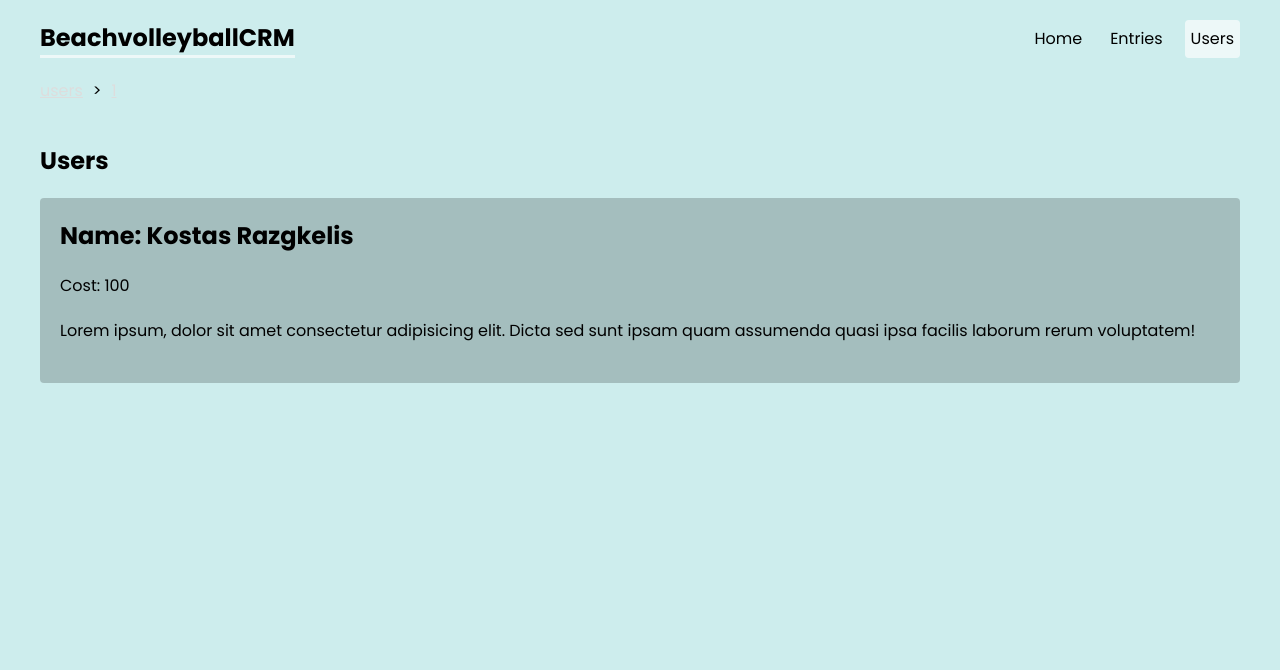
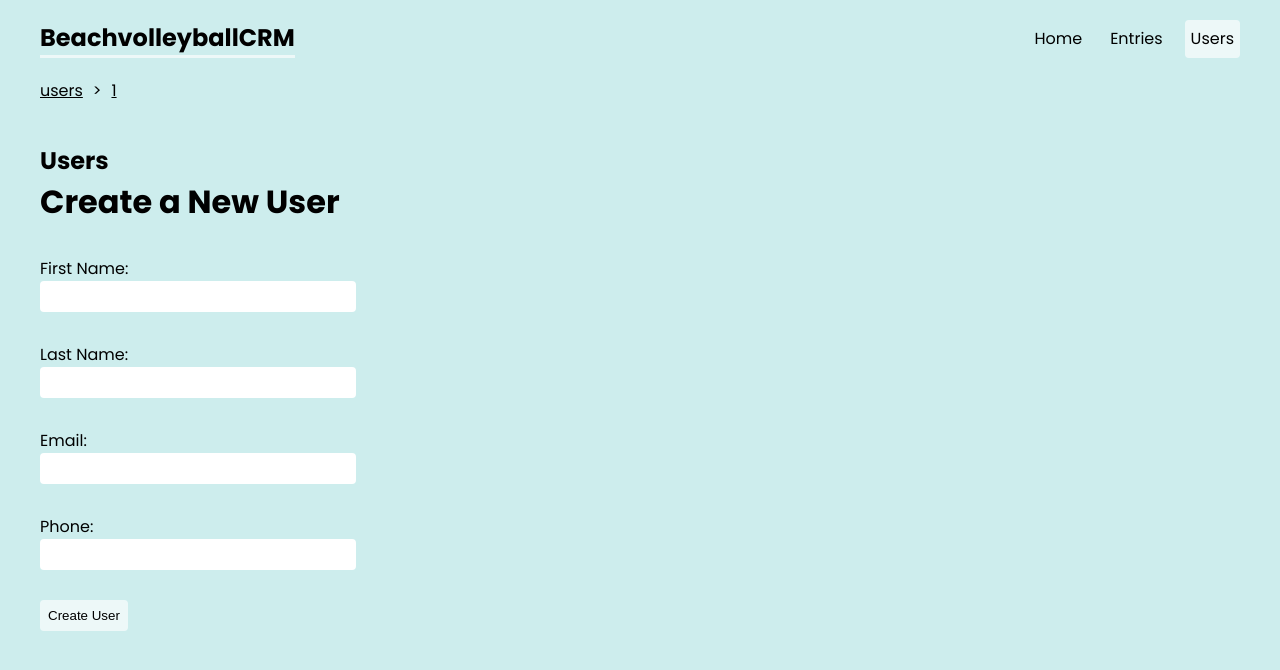
Before and after one commit to iamshaunjp/react-router-in-depth, a React (Create React App) app: page /users/1 in a window 1280 px wide. Shown: the top 670 px of the page. Built offline with nearby package versions, Linux system fonts and the light colour scheme; data requests are answered from the project's data file.

Commit message:
Added Users CRUD

```diff
--- a/package.json
+++ b/package.json
@@ -6,10 +6,12 @@
     "@testing-library/jest-dom": "^5.16.5",
     "@testing-library/react": "^13.4.0",
     "@testing-library/user-event": "^13.5.0",
+    "firebase": "^10.4.0",
     "react": "^18.2.0",
     "react-dom": "^18.2.0",
     "react-router-dom": "6.4",
     "react-scripts": "^5.0.1",
+    "react-toastify": "^9.1.3",
     "web-vitals": "^2.1.4"
   },
   "scripts": {
--- a/src/App.js
+++ b/src/App.js
@@ -8,17 +8,20 @@ import {
 // pages
 import Home from './pages/Home'
 import NotFound from './pages/NotFound'
-import Careers, { careersLoader } from './pages/entries/Entries'
-import CareerDetails, { careerDetailsLoader } from "./pages/entries/EntryDetails"
+import Entries from './pages/entries/Entries'
+import CareerDetails from "./pages/entries/EntryDetails"
 import CareersError from './pages/entries/CareersError'
-import Users, { usersLoader } from './pages/users/Users'
+
+import Users from './pages/users/Users'
+import UsersCreate from './pages/users/UsersCreate'
 
 
 // layouts
 import RootLayout from './layouts/RootLayout'
 import EntriesLayout from './layouts/EntriessLayout'
 import UsersLayout from './layouts/UsersLayout'
-import UserDetails, { userDetailsLoader } from './pages/users/UserDetails'
+import UserDetails from './pages/users/UserDetails'
+import { GetUsers } from './controllers/UserController'
 
 
 const router = createBrowserRouter(
@@ -28,14 +31,13 @@ const router = createBrowserRouter(
       <Route path="entries" element={<EntriesLayout />} errorElement={<CareersError />}>
         <Route
           index
-          element={<Careers />}
-          loader={careersLoader}
+          element={<Entries />}
           errorElement={<CareersError />}
         />
         <Route
           path=":id"
           element={<CareerDetails />}
-          loader={careerDetailsLoader}
+          loader={GetUsers}
         />
       </Route>
 
@@ -43,13 +45,16 @@ const router = createBrowserRouter(
         <Route
           index
           element={<Users />}
-          loader={usersLoader}
+          loader={GetUsers}
           errorElement={<></>}
         />
         <Route
+          path=':create-user'
+          element={<UsersCreate/>}>
+        </Route>
+        <Route
           path=":id"
           element={<UserDetails />}
-          loader={userDetailsLoader}
         />
       </Route>
 
--- /dev/null
+++ b/src/controllers/UserController.js
@@ -0,0 +1,76 @@
+import { collection, getDocs, getDoc, doc, deleteDoc, updateDoc, addDoc } from "firebase/firestore";
+import { db } from "../firebase"
+
+export async function GetUsers() {
+    const itemsRef = collection(db, "user");
+
+    try {
+        const querySnapshot = await getDocs(itemsRef);
+        const data = [];
+
+        querySnapshot.forEach((doc) => {
+
+            data.push({ id: doc.id, ...doc.data() });
+        });
+        return data;
+    } catch (error) {
+        console.error("Error fetching items:", error);
+        throw error;
+    }
+}
+
+export async function GetUser(id) {
+    const userRef = doc(db, "user", id); // Replace "users" with your Firestore collection name
+
+    try {
+        const userDoc = await getDoc(userRef);
+
+        if (userDoc.exists()) {
+            const data = { id: userDoc.id, ...userDoc.data() }
+            return data;
+        } else {
+            // User document not found, return null or handle accordingly
+            return null;
+        }
+    } catch (error) {
+        console.error("Error fetching user:", error);
+        throw error;
+    }
+}
+
+export async function DeleteUser(id) {
+    const userRef = doc(db, "user", id);
+    try {
+        await deleteDoc(userRef);
+        console.log("User deleted successfully");
+    } catch (error) {
+        console.error("Error deleting user:", error);
+        throw error;
+    }
+}
+
+export async function UpdateUser(id, userData) {
+    try {
+        const userDocRef = doc(db, "user", id);
+        await updateDoc(userDocRef, userData);
+
+        console.log('User data updated successfully');
+    } catch (error) {
+        console.error('Error updating user data:', error);
+        throw error; // You can handle the error in your component
+    }
+}
+
+export async function CreateUser(userData) {
+    try {
+        const usersRef = collection(db, "user");
+        console.log(usersRef)
+        const newUserDocRef = addDoc(usersRef, userData);
+
+        console.log('User created successfully with ID: ', newUserDocRef.id);
+        return newUserDocRef.id; // Return the ID of the newly created user document
+    } catch (error) {
+        console.error('Error creating user: ', error);
+        throw error; // You can handle the error in your component
+    }
+}
--- /dev/null
+++ b/src/firebase.js
@@ -0,0 +1,22 @@
+// Import the functions you need from the SDKs you need
+import { initializeApp } from "firebase/app";
+import { getAuth} from "firebase/auth";
+import { getFirestore, doc, getDocs } from "firebase/firestore"
+// TODO: Add SDKs for Firebase products that you want to use
+// https://firebase.google.com/docs/web/setup#available-libraries
+
+// Your web app's Firebase configuration
+const firebaseConfig = {
+  apiKey: "AIzaSyBg6y33BOna9ujzvOUJdHMVeGCxEBJVx3U",
+  authDomain: "my-application123-63660.firebaseapp.com",
+  databaseURL: "https://my-application123-63660-default-rtdb.europe-west1.firebasedatabase.app",
+  projectId: "my-application123-63660",
+  storageBucket: "my-application123-63660.appspot.com",
+  messagingSenderId: "280928600257",
+  appId: "1:280928600257:web:69ecfcd20b3af215461440"
+};
+
+// Initialize Firebase
+const app = initializeApp(firebaseConfig);
+export const auth = getAuth(app);
+export const db = getFirestore(app);
--- a/src/index.css
+++ b/src/index.css
@@ -146,5 +146,5 @@ form label span {
   display: none;
 }
 .breadcrumbs .crumb a {
-  color: #ddd;
+  color: #000000;
 }
--- a/src/pages/entries/Entries.js
+++ b/src/pages/entries/Entries.js
@@ -1,26 +1,49 @@
-import { Link, useLoaderData } from "react-router-dom"
+import { Link } from "react-router-dom"
+import { db } from "../../firebase"
+import React, { useEffect, useState } from "react";
+import { collection, doc, getDocs } from "firebase/firestore"
 
 export default function Careers() {
-  const entries = useLoaderData()
+  const [items, setItems] = useState([]);
+
+  useEffect(() => {
+    // Reference to the "items" collection
+    const itemsRef = collection(db, "users");
+
+    // Fetch the collection
+    itemsRef.get().then((querySnapshot) => {
+      const data = [];
+      querySnapshot.forEach((doc) => {
+        data.push({ id: doc.id, ...doc.data() });
+      });
+      setItems(data);
+    });
+  }, []);
 
   return (
     <div className="careers">
-      {entries.map(entry => (
+      {/* {entries.map(entry => (
         <Link to={entry.id.toString()} key={entry.id}>
           <p>Arena Name: {entry.arenaId}</p>
         </Link>
-      ))}
+      ))} */}
+
+        {items.map((item) => (
+                  <Link key={item.id}>
+                    {item.name}: {item.description}
+                  </Link>
+                ))}
     </div>
   )
 }
 
-// data loader
-export const careersLoader = async () => {
-  const res = await fetch('http://localhost:4000/games')
+// // data loader
+// export const careersLoader = async () => {
+//   const res = await fetch('http://localhost:4000/games')
 
-  if (!res.ok) {
-    throw Error('Could not fetch the list of careers')
-  }
+//   if (!res.ok) {
+//     throw Error('Could not fetch the list of careers')
+//   }
 
-  return res.json()
-}
+//   return res.json()
+// }
--- a/src/pages/users/UserDetails.js
+++ b/src/pages/users/UserDetails.js
@@ -1,29 +1,123 @@
-import { useLoaderData, useParams } from 'react-router-dom'
+import { useParams, useNavigate } from 'react-router-dom';
+import { DeleteUser, GetUser, UpdateUser } from '../../controllers/UserController';
+import { useEffect, useState, setError } from 'react';
 
-export default function UserDetails() {
-  const { id } = useParams()
-  const user = useLoaderData()
+export default function UserDetails({ }) {
+  const { id } = useParams();
+  const [user, setUser] = useState(null); // Initialize user as null or an initial value
+  const [isEditing, setIsEditing] = useState(false);
+  const navigate = useNavigate();
+
+  useEffect(() => {
+    GetUser(id)
+      .then((data) => {
+        setUser(data);
+      })
+      .catch((error) => {
+        setError(error);
+      });
+  }, [id]);
+
+  const handleEditClick = () => {
+    setIsEditing(true);
+  };
+
+  const handleSaveClick = async () => {
+    try {
+      await UpdateUser(id, user); // Implement UpdateUser to update user data
+      setIsEditing(false);
+    } catch (error) {
+      console.error('Error updating user data:', error);
+    }
+  };
+
+  const handleInputChange = (e) => {
+    const { name, value } = e.target;
+    setUser({ ...user, [name]: value });
+  };
+
+  const handleDeleteClick = () => {
+
+    try {
+      DeleteUser(id);
+      navigate('/users');
+    } catch (error) {
+      console.error(error);
+    }
+  }
+
 
   return (
     <div className="career-details">
-      <h2>Name: {user.firstName} {user.lastName}</h2>
-      <p>Cost: {user.totalCost}</p>
-      <div className="details">
-        <p>Lorem ipsum, dolor sit amet consectetur adipisicing elit. Dicta sed sunt ipsam quam assumenda quasi ipsa facilis laborum rerum voluptatem!</p>
-      </div>
+      {user ? (
+        <div>
+          {isEditing ? (
+            <div>
+              <div>
+                <label style={{ marginRight: '10px' }}>First Name:</label>
+                <input
+                  type="text"
+                  name="firstName"
+                  value={user.firstName}
+                  onChange={handleInputChange}
+                />
+              </div>
+              <div>
+                <label style={{ marginRight: '10px' }}>Last Name:</label>
+                <input
+                  type="text"
+                  name="lastName"
+                  value={user.lastName}
+                  onChange={handleInputChange}
+                />
+              </div>
+              <div>
+                <label style={{ marginRight: '10px' }}>Cost:</label>
+                <input
+                  type="number"
+                  name="totalCost"
+                  value={user.totalCost}
+                  onChange={handleInputChange}
+                />
+              </div>
+              <div>
+                <label style={{ marginRight: '10px' }}>Phone Number:</label>
+                <input
+                  type="text"
+                  name="phone"
+                  value={user.phone}
+                  onChange={handleInputChange}
+                />
+              </div>
+              <button onClick={handleSaveClick} style={{ marginLeft: '10px', marginTop: '10px' }}>
+                Save
+              </button>
+            </div>
+          ) : (
+            <div>
+              <div>
+                <p><strong>First Name:</strong> {user.firstName}</p>
+              </div>
+              <div>
+                <p><strong>Last Name:</strong> {user.lastName}</p>
+              </div>
+              <div>
+                <p><strong>Cost:</strong> {user.totalCost} $</p>
+              </div>
+              <div>
+                <p><strong>Phone Number:</strong> {user.phone}</p>
+              </div>
+              <button onClick={handleEditClick} style={{ marginRight: '10px' }}>
+                Edit
+              </button>
+              <button onClick={handleDeleteClick}>Delete</button>
+            </div>
+          )}
+        </div>
+      ) : (
+        <p>Loading user data...</p>
+      )}
     </div>
-  )
+  );
+
 }
-
-// data loader
-export const userDetailsLoader = async ({ params }) => {
-  const { id } = params
-
-  const res = await fetch('http://localhost:4000/users/' + id)
-
-  if (!res.ok) {
-    throw Error('Could not find that user.')
-  }
-
-  return res.json()
-}
--- a/src/pages/users/Users.js
+++ b/src/pages/users/Users.js
@@ -1,11 +1,29 @@
-import { Link, useLoaderData } from "react-router-dom"
+import { Link } from "react-router-dom"
+import { GetUsers } from "../../controllers/UserController";
+import { useState, useEffect, setError } from "react";
 
 export default function Users() {
-  const users = useLoaderData()
+  const [users, setUsers] = useState([]);
+
+  useEffect(() => {
+    GetUsers()
+      .then((data) => {
+        setUsers(data);
+      })
+      .catch((error) => {
+        setError(error);
+      });
+  }, []);
 
   return (
     <div className="careers">
+      <div>
+        <Link to="/users/create-user">
+          <button>Create New User</button>
+        </Link>
+      </div>
       {users.map(user => (
+
         <Link to={user.id.toString()} key={user.id}>
           <p>{user.firstName} {user.lastName}</p>
           <p>{user.totalCost} $</p>
@@ -14,14 +32,3 @@ export default function Users() {
     </div>
   )
 }
-
-// data loader
-export const usersLoader = async () => {
-  const res = await fetch('http://localhost:4000/users')
-
-  if (!res.ok) {
-    throw Error('Could not fetch the list of users')
-  }
-
-  return res.json()
-}
--- /dev/null
+++ b/src/pages/users/UsersCreate.js
@@ -0,0 +1,89 @@
+import React, { useState, useEffect, setError } from 'react';
+import { CreateUser } from '../../controllers/UserController';
+import { toast } from 'react-toastify';
+import 'react-toastify/dist/ReactToastify.css';
+
+export default function UsersCreate() {
+  const [user, setUser] = useState({
+    firstName: '',
+    lastName: '',
+    email: '',
+    phone: ''
+  });
+
+  const handleInputChange = (e) => {
+    const { name, value } = e.target;
+    setUser({ ...user, [name]: value });
+  };
+
+  const handleSubmit = (e) => {
+    e.preventDefault();
+    CreateUser(user);
+
+    toast.success('User created successfully', {
+        autoClose: 15000,
+      });
+
+    setUser({
+      firstName: '',
+      lastName: '',
+      email: '',
+      phone: ''
+    });
+  };
+
+  return (
+    <div className="careers">
+      <h1>Create a New User</h1>
+      <form onSubmit={handleSubmit}>
+        <div>
+          <label htmlFor="firstName">First Name:</label>
+          <input
+            type="text"
+            id="firstName"
+            name="firstName"
+            value={user.firstName}
+            onChange={handleInputChange}
+            required
+          />
+        </div>
+        <div>
+          <label htmlFor="lastName">Last Name:</label>
+          <input
+            type="text"
+            id="lastName"
+            name="lastName"
+            value={user.lastName}
+            onChange={handleInputChange}
+            required
+          />
+        </div>
+        <div>
+          <label htmlFor="email">Email:</label>
+          <input
+            type="email"
+            id="email"
+            name="email"
+            value={user.email}
+            onChange={handleInputChange}
+            required
+          />
+        </div>
+        <div>
+        <label htmlFor="phone">Phone:</label>
+        <input
+          type="tel"
+          id="phone"
+          name="phone"
+          value={user.phone}
+          onChange={handleInputChange}
+          required
+        />
+      </div>
+        <div>
+          <button type="submit">Create User</button>
+        </div>
+      </form>
+    </div>
+  );
+}
```
Also changed, not shown: data/users.json (deleted, +0 -18 lines), 1 other file (tests, documents, lock files or other folders).
